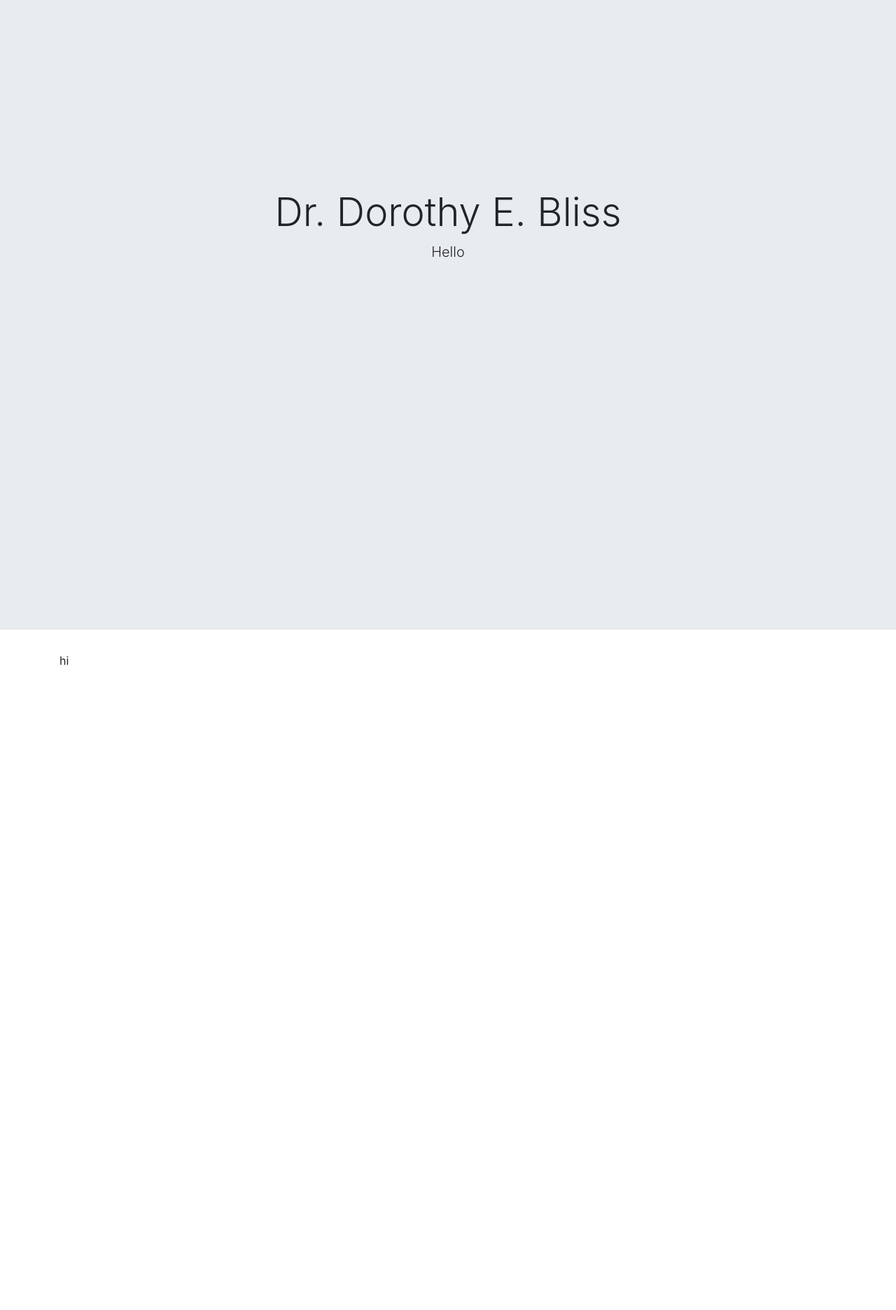
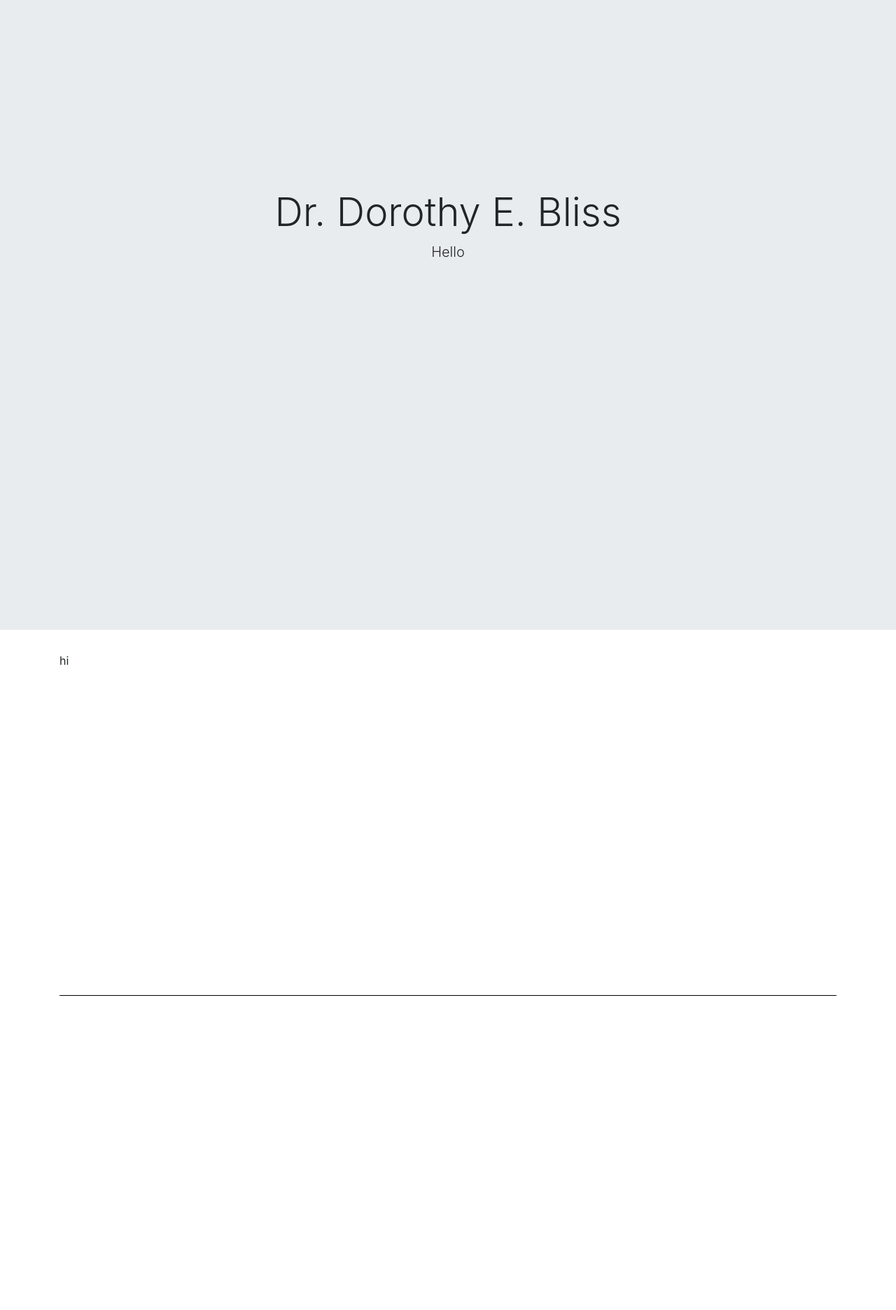
Before and after one commit to HackTheDeep/dorothy_bliss, a Jekyll site: the page built from index.html, in a window 1280 px wide. Shown: the whole page at 70% size. Built offline with Jekyll 4.4.1, drawn with Linux system fonts in a browser that asks for light colours; before the commit the page ends 972 px from its top, so only the background shows below that.

Commit message:
start work on timeline

```diff
--- a/_layouts/base.html
+++ b/_layouts/base.html
@@ -8,6 +8,10 @@
 
 		<link href="https://maxcdn.bootstrapcdn.com/bootstrap/4.0.0/css/bootstrap.min.css" rel="stylesheet" integrity="sha384-Gn5384xqQ1aoWXA+058RXPxPg6fy4IWvTNh0E263XmFcJlSAwiGgFAW/dAiS6JXm" crossorigin="anonymous">
 		<link href="/css/index.css" rel="stylesheet">
+
+		{% if page.css %}
+		<link href="{{ page.css }}" rel="stylesheet" />
+		{% endif %}
 
 		<script src="https://code.jquery.com/jquery-3.3.1.min.js"></script>
 		<script src="https://maxcdn.bootstrapcdn.com/bootstrap/4.0.0/js/bootstrap.bundle.min.js" integrity="sha384-feJI7QwhOS+hwpX2zkaeJQjeiwlhOP+SdQDqhgvvo1DsjtiSQByFdThsxO669S2D" crossorigin="anonymous"></script>
--- /dev/null
+++ b/css/timeline.css
@@ -0,0 +1,15 @@
+.timeline {
+	width: 100%;
+	height: 100vh;
+	min-height: 300px;
+	position: relative;
+}
+
+.timeline-line {
+	background: black;
+	width: 100%;
+	height: 1px;
+	position: absolute;
+	top: 50%;
+	margin-top: -0.5px;
+}
--- a/index.html
+++ b/index.html
@@ -2,5 +2,10 @@
 layout: base
 title: Dr. Dorothy E. Bliss
 subtitle: Hello
+css: /css/timeline.css
 ---
 <p>hi</p>
+
+<div class="timeline">
+	<div class="timeline-line"></div>
+</div>
```
